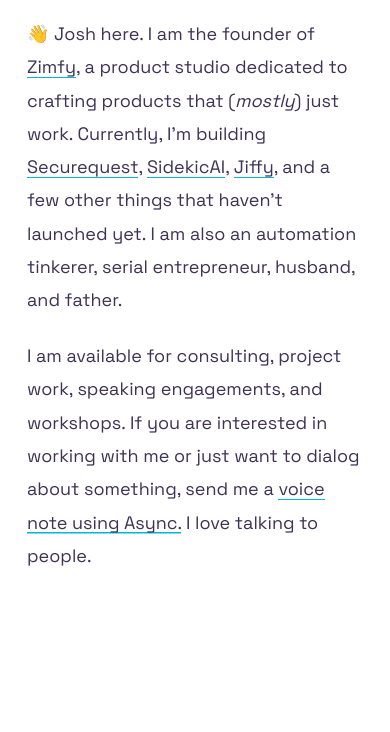
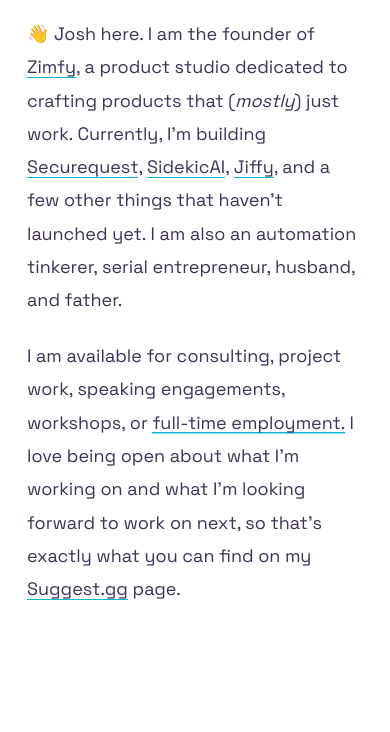
Before and after one commit to joshcirre/joshcirre, an Astro site: page / in a window 390 px wide. Shown: the part 217-949 px from the top of the page. Before the commit the page ends 915 px from the top, so only its background shows below. Built offline with nearby package versions, Linux system fonts and the light colour scheme; Astro itself is replaced by a stand-in of ours.

Commit message:
add suggest page

```diff
--- a/src/components/Intro.astro
+++ b/src/components/Intro.astro
@@ -22,7 +22,7 @@
         👋 Josh here. I am the founder of <a href="https://zimfy.co">Zimfy</a>, a product studio dedicated to crafting products that (<span class="italic">mostly</span>) just work. Currently, I'm building <a href="https://securequest.io">Securequest</a>, <a href="https://sidekicai.com">SidekicAI</a>, <a href="https://learnwithjiffy.com">Jiffy</a>, and a few other things that haven't launched yet. I am also an automation tinkerer, serial entrepreneur, husband, and father.
     </p>
     <p>
-      I am available for consulting, project work, speaking engagements, and workshops. If you are interested in working with me or just want to dialog about something, send me a <a href="https://async.com/joshcirre">voice note using Async.</a> I love talking to people.
+      I am available for consulting, project work, speaking engagements, workshops, or <a href="https://joshcirre.jiffyfeed.com/feeds/hello-there">full-time employment.</a> I love being open about what I'm working on and what I'm looking forward to work on next, so that's exactly what you can find on my <a href="https://cir.re/suggest">Suggest.gg</a> page.
     </p>
   </div>
 </section>
--- a/src/components/Nav.astro
+++ b/src/components/Nav.astro
@@ -12,7 +12,7 @@
       </ul>
     </section>
   </nav>
-  <nav class="md:hidden">
+  <!-- <nav class="md:hidden">
     <button id="mobile-menu-open">
       <i class="fa-solid fa-bars" aria-hidden="true" title="Open mobile menu"
       ></i>
@@ -31,13 +31,13 @@
           <span class="fa-sr-only">Close mobile menu</span>
         </button>
         <ul class="unset flex flex-col text-text-bold gap-4 [&>li]:p-0 px-6">
-          <!-- <li><HeaderLink href="/">Home</HeaderLink></li>
+          <li><HeaderLink href="/">Home</HeaderLink></li>
           <li><HeaderLink href="/blog">Blog</HeaderLink></li>
-          <li><HeaderLink href="/projects">Projects</HeaderLink></li> -->
+          <li><HeaderLink href="/projects">Projects</HeaderLink></li>
         </ul>
       </div>
     </section>
-  </nav>
+  </nav> -->
 </Fragment>
 
 <script>
```
Also changed, not shown: 1 other file.
